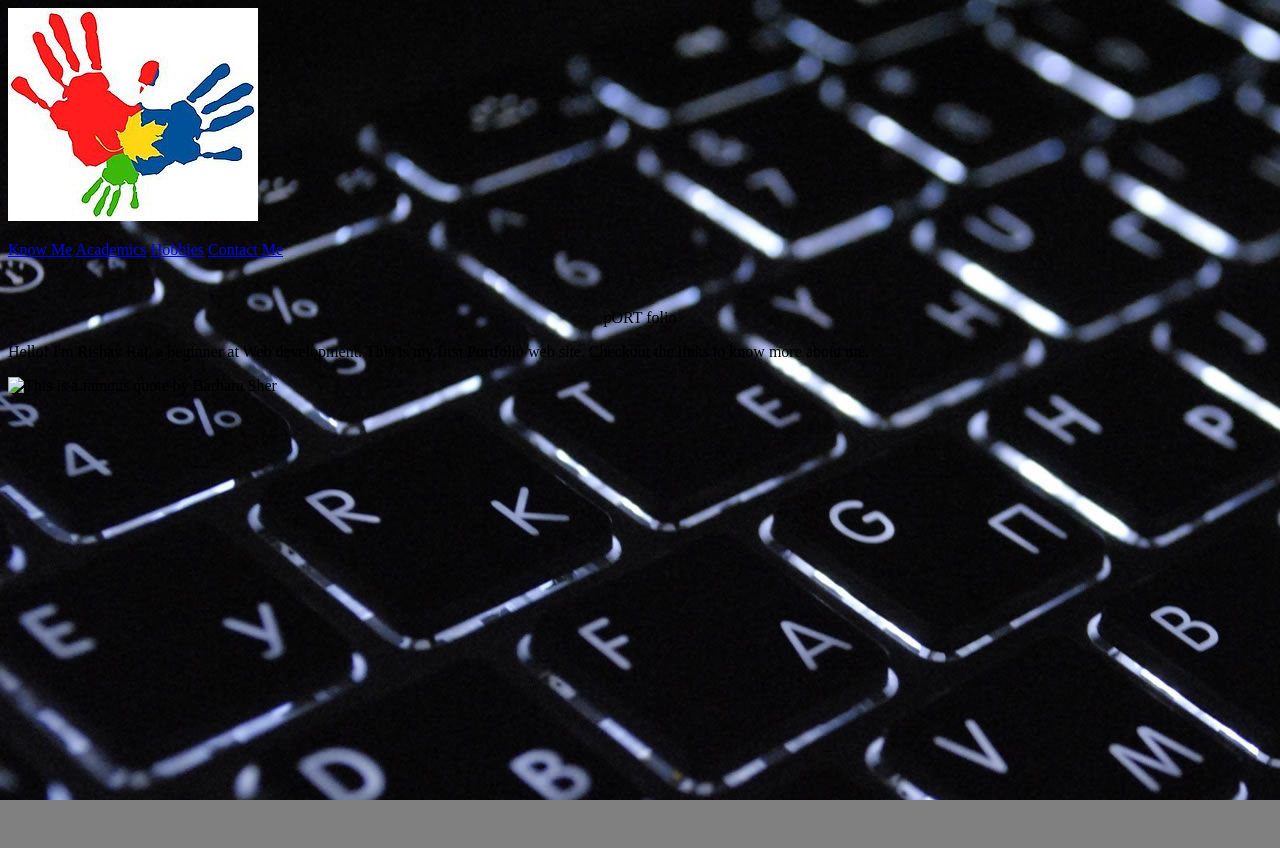
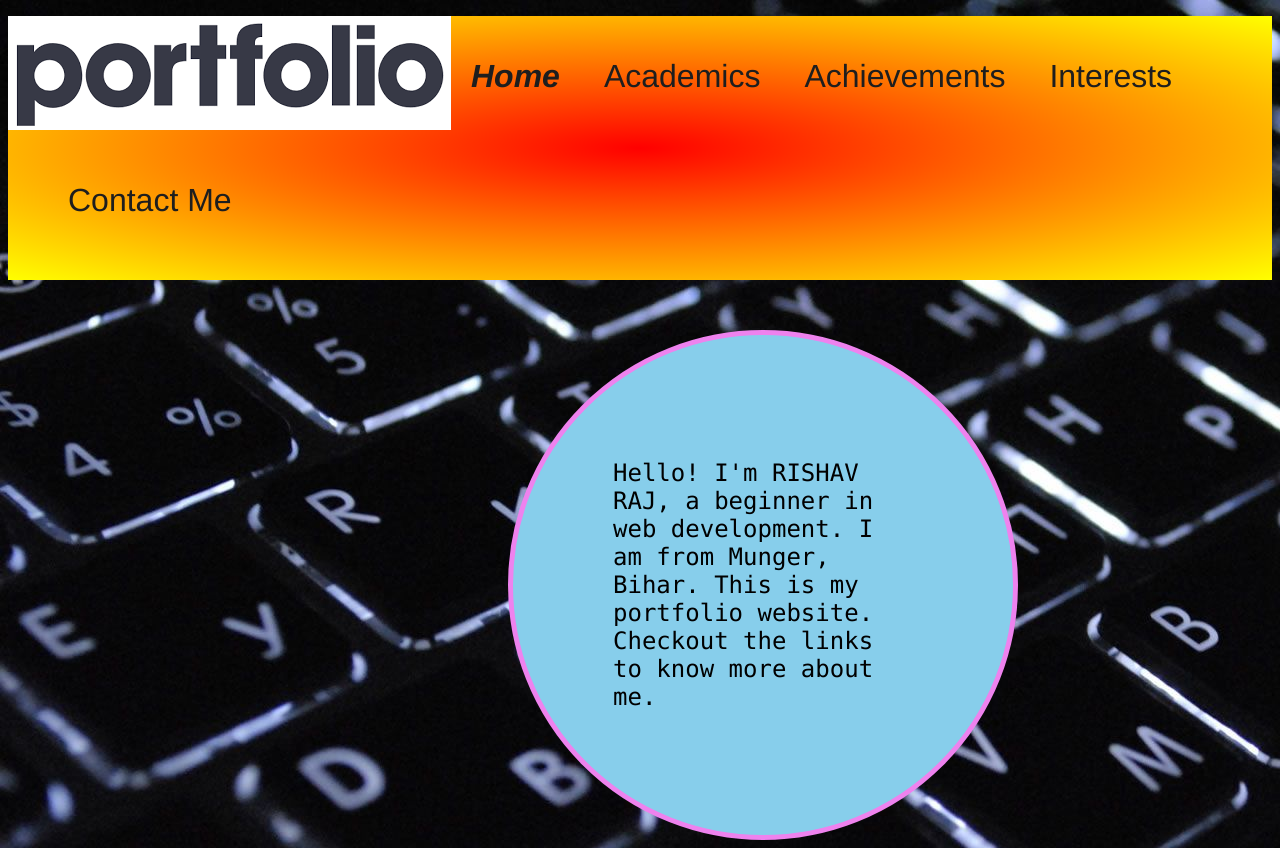
Before and after one commit to rishavraj5/hello, a plain HTML site: page index.html in a window 1280 px wide. Before the commit the page ends 800 px from the top, so only its background shows below. Drawn offline with Linux system fonts and the light colour scheme.

Commit message:
Add files via upload

```diff
--- a/index.html
+++ b/index.html
@@ -1,33 +1,30 @@
 <!DOCTYPE html>
 <html>
 <head>
-	<meta charset="utf-8"/>
-	<title>CSS</title>
-	<link rel="stylesheet" type="text/css" href="main.css">
+	<meta charset="utf-8">
+	<title>Home</title>
+	<link rel="stylesheet" type="text/css" href="home.css">
 </head>
 <body>
-	<img src="sf.jpg" alt="SF LOGO" class="image">
-	<div class="division">
+	<header class="tm-header">
+		<div class="tm-container">
+			<img src="portfolio.png" alt="LOGO" class="tm-logo">
+		</div>
+		<nav class="tm-nav">
+		<ul>
+			<li><a href="home.html"><b><i>Home</i></b></a></li>
+			<li><a href="academics.html">Academics</a></li>
+			<li><a href="achievement.html">Achievements</a></li>
+			<li><a href="interests.html">Interests</a></li>
+			<li><a href="contacts.html">Contact Me</a></li>
+		</ul>
+		</nav>
+	</header>
+	<div class="style">
 		<p>
-		<span class="linked"><a href="Knowme.html">Know Me</a></span>
-		<span class="linked"><a href="academics.html">Academics</a></span>
-		<span class="linked"><a href="hobbies.html">Hobbies</a></span>
-		<span class="linked"><a href="contacts.html">Contact Me</a></span>
+			Hello! I'm RISHAV RAJ, a beginner in web development. I am from Munger, Bihar. This is my portfolio website. Checkout the links to know more about me.
 		</p>
 	</div>
-	<br>
-	<p>
-		<center><span class="styled1">pORT</span>
-				<span class="styled2">folio</span>
-		</center>
 
-	</p>
-	<p>
-		Hello! I'm <span class="name">Rishav Raj</span>, a beginner at Web development. This is my first <span id="portfolio">Portfolio</span> web site.
-		<span>
-			Checkout the links to know more about me.
-		</span>
-	</p>
-	<img src="quote1.jpg" alt="This is a famous quote by Barbara Sher">
 </body>
 </html>
```
